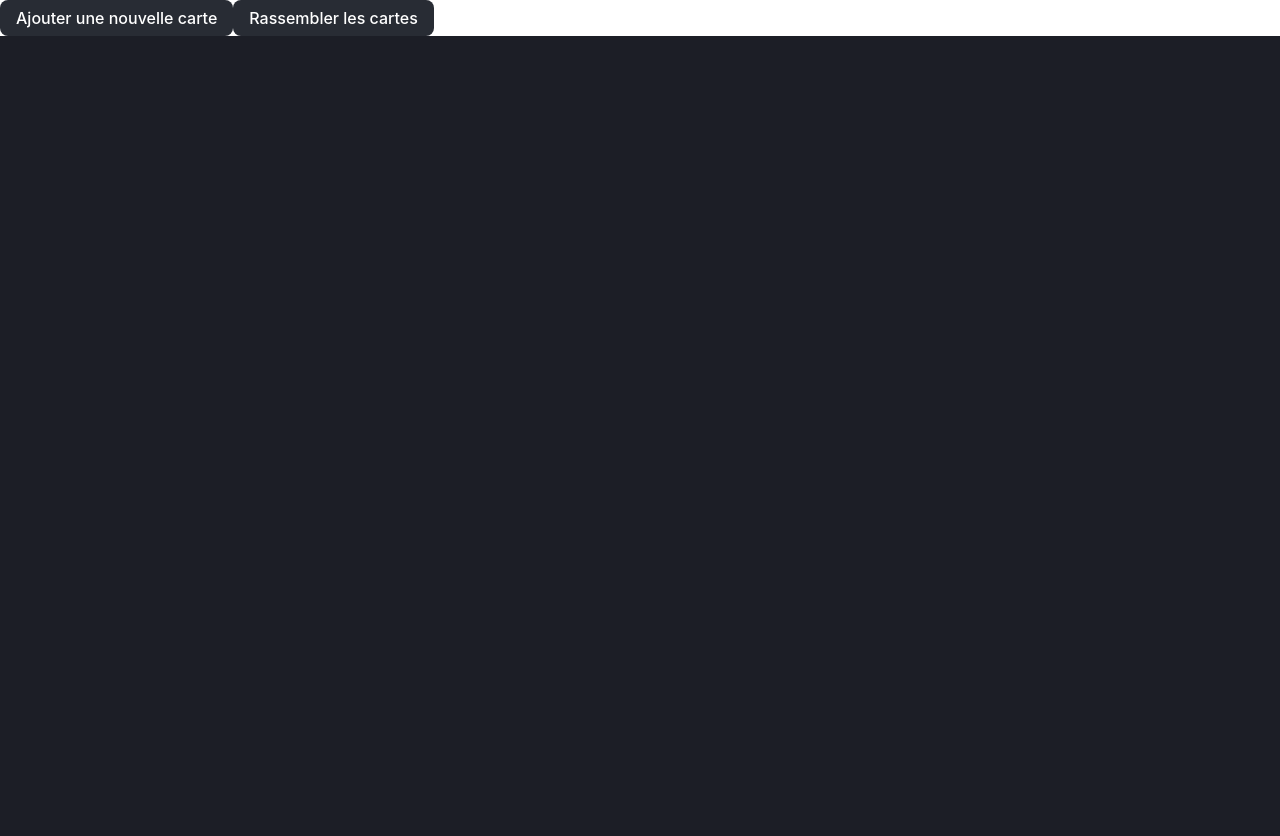
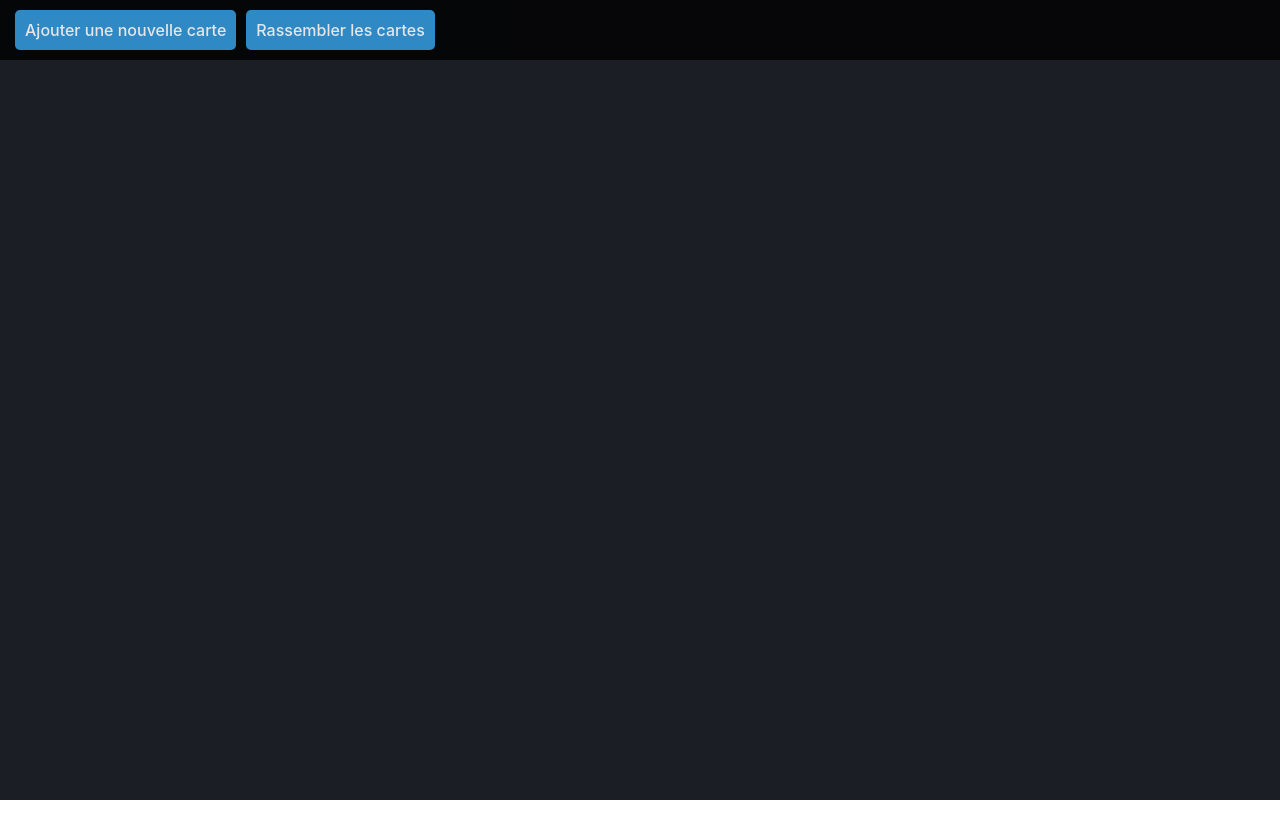
Before and after one commit to Zabadehut/Electronote, a React (Vite) app in the folder react-todo/: page / in a window 1280 px wide. After the commit the page ends 800 px from the top, so only its background shows below. Built offline with nearby package versions, Linux system fonts and the light colour scheme.

Commit message:
header-container

```diff
--- a/react-todo/src/components/grid/GridComponent.css
+++ b/react-todo/src/components/grid/GridComponent.css
@@ -11,6 +11,7 @@
     z-index: 1;
 }
 
+
 /* Carte individuelle */
 .card {
     width: 100%; /* Assurez-vous que la carte prend toute la largeur de son conteneur */
@@ -18,24 +19,46 @@
     box-sizing: border-box; /* Inclut padding et border dans la dimension de l'élément */
 }
 
-
-.action-btn {
+.header-container {
+    display: flex;
+    justify-content: flex-start; /* Alignement à gauche */
+    align-items: center;
+    position: fixed;
+    top: 0;
+    left: 0;
+    width: 100%;
+    background-color: rgba(0, 0, 0, 0.8); /* légèrement transparent */
     color: white;
-    background-color: #282c34;
-    border: none;
-    padding: 8px 16px;
-    cursor: pointer;
+    padding: 10px;
+    z-index: 1000;
+    transition: top 0.3s;
 }
 
-.action-btn:hover {
-    background-color: #61dafb;
+.header-container-btn {
+    padding: 10px;
+    background-color: #3498db;
+    border: none;
+    color: white;
+    cursor: pointer;
+    border-radius: 5px;
+    margin: 0 5px; /* Petit espace entre les boutons */
+    opacity: 0.9;
 }
 
+.header-container-btn:hover {
+    opacity: 1;
+}
 
-.card:hover {
-    transform: translateY(-5px);
-    box-shadow: 0 8px 16px rgba(0, 0, 0, 0.2);
+.header-hidden {
+    top: -50px; /* Cache le header */
 }
+
+.grid-layout-container {
+    padding-top: 60px; /* Ajustez cela en fonction de la hauteur de votre header */
+    height: calc(100vh - 60px); /* Ajustez cela en fonction de la hauteur de votre header */
+    overflow-y: auto;
+}
+
 
 
 /* S'assure que le composant de grille remplit le conteneur parent */
--- a/react-todo/src/components/grid/GridComponent.tsx
+++ b/react-todo/src/components/grid/GridComponent.tsx
@@ -1,4 +1,4 @@
-import React, { useState } from 'react';
+import React, { useState, useEffect } from 'react';
 import './GridComponent.css';
 import { Responsive, WidthProvider, Layout } from 'react-grid-layout';
 import CardId, { CardIdProps } from "../card/CardId";
@@ -15,13 +15,37 @@ const GridComponent: React.FC<GridLayoutProps> = ({ data, setData }) => {
     const controller = new CardsUiEventController(data, setData);
     const [dragging, setDragging] = useState(false);
     const [resizing, setResizing] = useState(false);
-    const handleMoveCards = () => {controller.moveCardsToTopLeft();
+    const [headerVisible, setHeaderVisible] = useState(true);
+    let timeoutId: NodeJS.Timeout;
+
+    const handleMoveCards = () => {
+        controller.moveCardsToTopLeft();
     };
+
+    const handleMouseMove = (e: MouseEvent) => {
+        clearTimeout(timeoutId);
+        if (e.clientY < 100) {
+            setHeaderVisible(true);
+        }
+        timeoutId = setTimeout(() => {
+            setHeaderVisible(false);
+        }, 2000);
+    };
+
+    useEffect(() => {
+        window.addEventListener('mousemove', handleMouseMove);
+        return () => {
+            window.removeEventListener('mousemove', handleMouseMove);
+            clearTimeout(timeoutId);
+        };
+    }, []);
 
     return (
         <div>
-            <button className="action-btn" onClick={() => controller.addCard()}>Ajouter une nouvelle carte</button>
-            <button className="action-btn" onClick={handleMoveCards}>Rassembler les cartes</button>
+            <div className={`header-container ${headerVisible ? "" : "header-hidden"}`}>
+                <button className="header-container-btn" onClick={() => controller.addCard()}>Ajouter une nouvelle carte</button>
+                <button className="header-container-btn" onClick={handleMoveCards}>Rassembler les cartes</button>
+            </div>
             <div style={{width: '100vw', height: '100vh'}}>
                 <ResponsiveGridLayout
                     className="layout"
@@ -71,6 +95,7 @@ const GridComponent: React.FC<GridLayoutProps> = ({ data, setData }) => {
             </div>
         </div>
     );
+
 };
 
 export default GridComponent;
```
Also changed, not shown: react-todo/src/components/card/CardId.css (line endings or trailing spaces).
